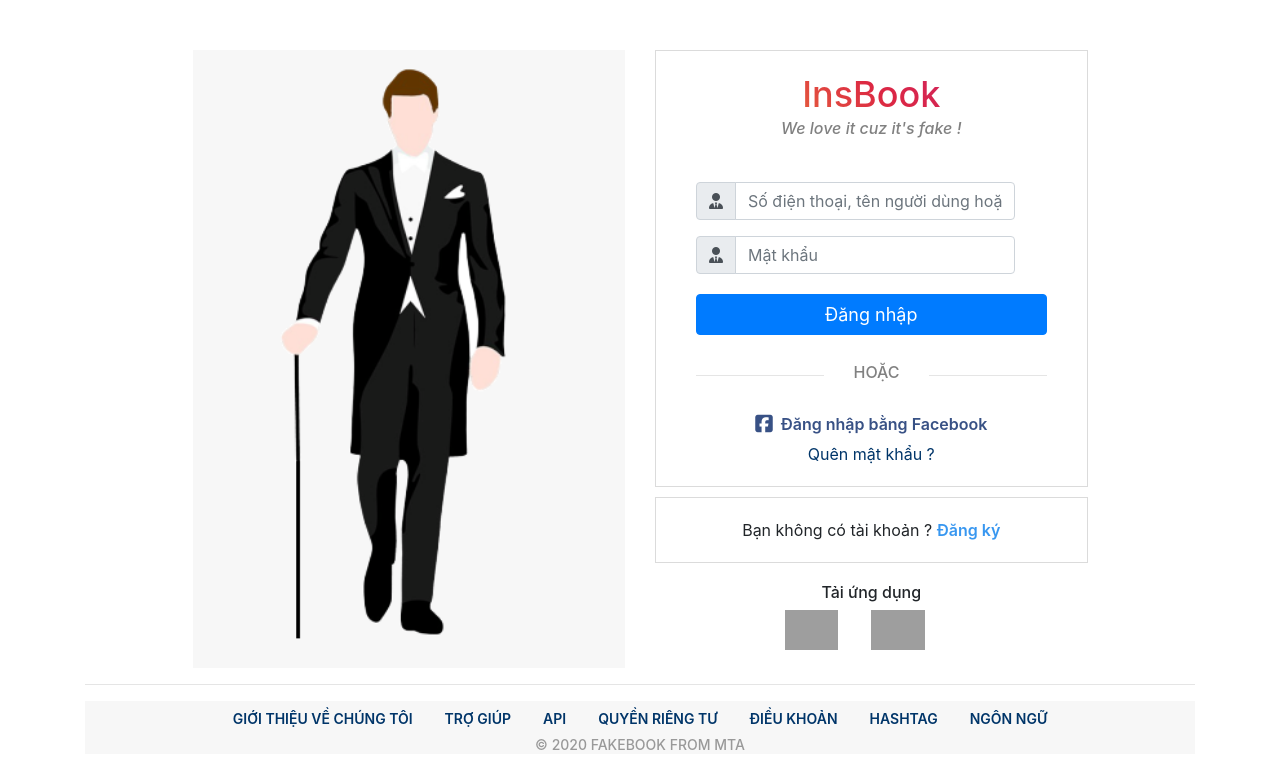
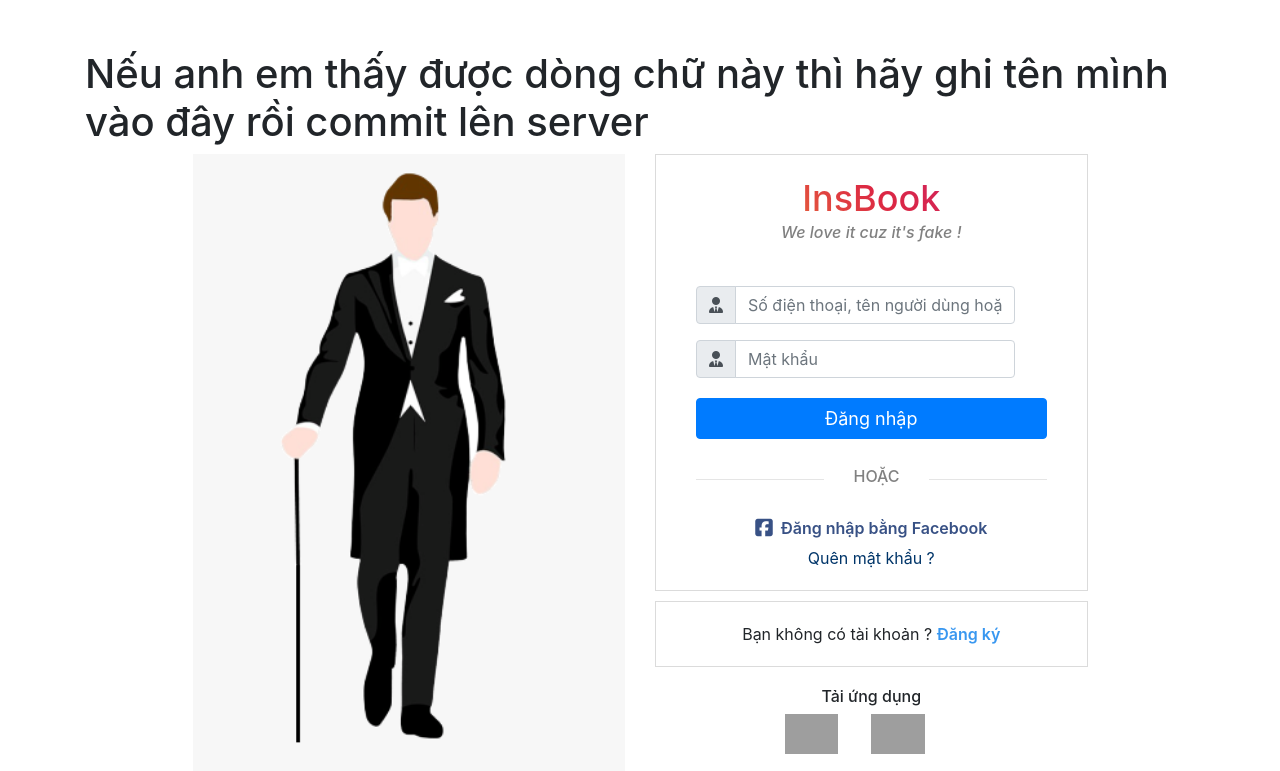
Before and after one commit to sagara11/InsBook, an ASP.NET MVC app: template InsBook/Areas/Client/Views/Login/Index.cshtml in a window 1280 px wide. Shown: the top 771 px of the page. Before the commit the page ends 750 px from the top, so only its background shows below. Run offline with ASP.NET Core 8 and stand-ins for ASP.NET MVC 5, Linux system fonts and the light colour scheme; the template is opened without the code that fills it, so the values that code supplies are empty; the project's own start-up code is not run, and a stand-in starts its controllers and pages; some libraries are stand-ins or nearby versions; grey boxes are pictures that could not be loaded.

Commit message:
Add title in login file

```diff
--- a/InsBook/Areas/Client/Views/Login/Index.cshtml
+++ b/InsBook/Areas/Client/Views/Login/Index.cshtml
@@ -9,6 +9,7 @@
 
 }
 @model InsBook.Areas.Client.Models.LoginModel
+    <h1>Nếu anh em thấy được dòng chữ này thì hãy ghi tên mình vào đây rồi commit lên server</h1>
 <main>
     <section id="login-page">
         <div class="container">
```
